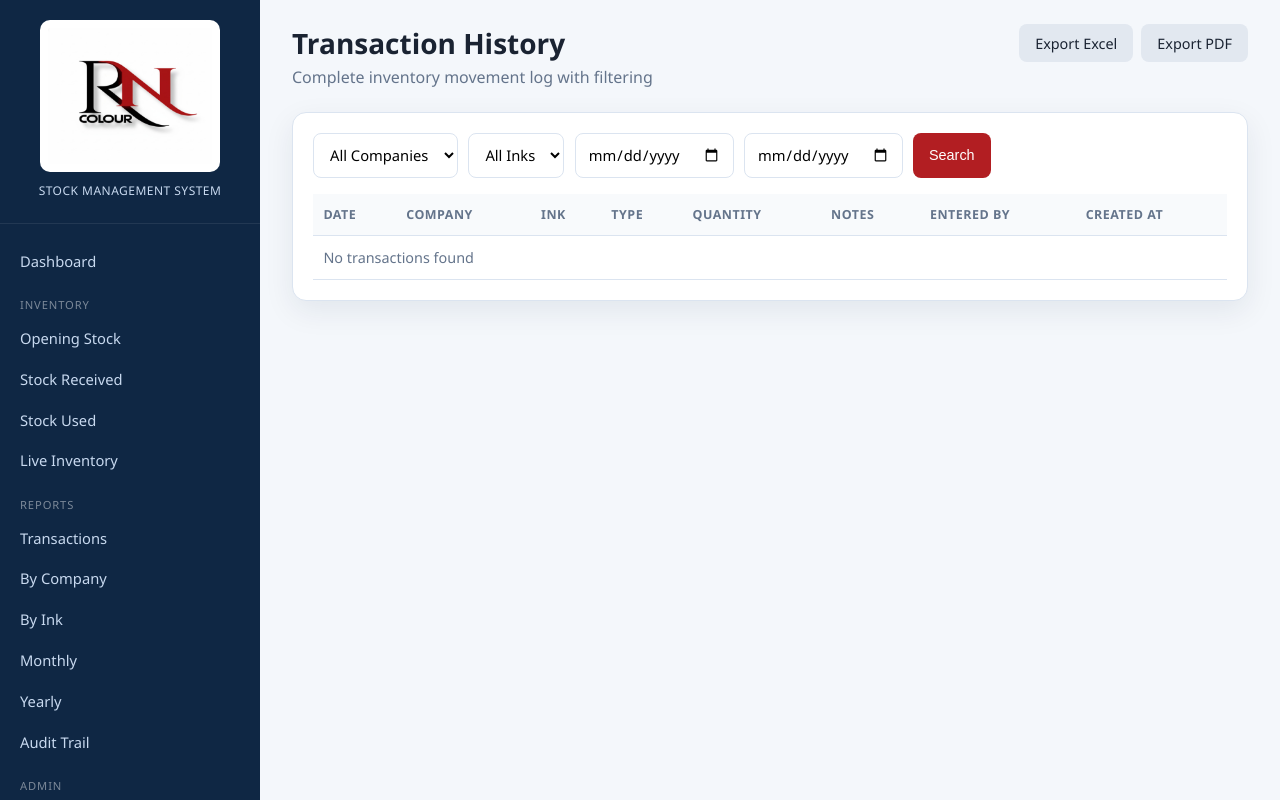
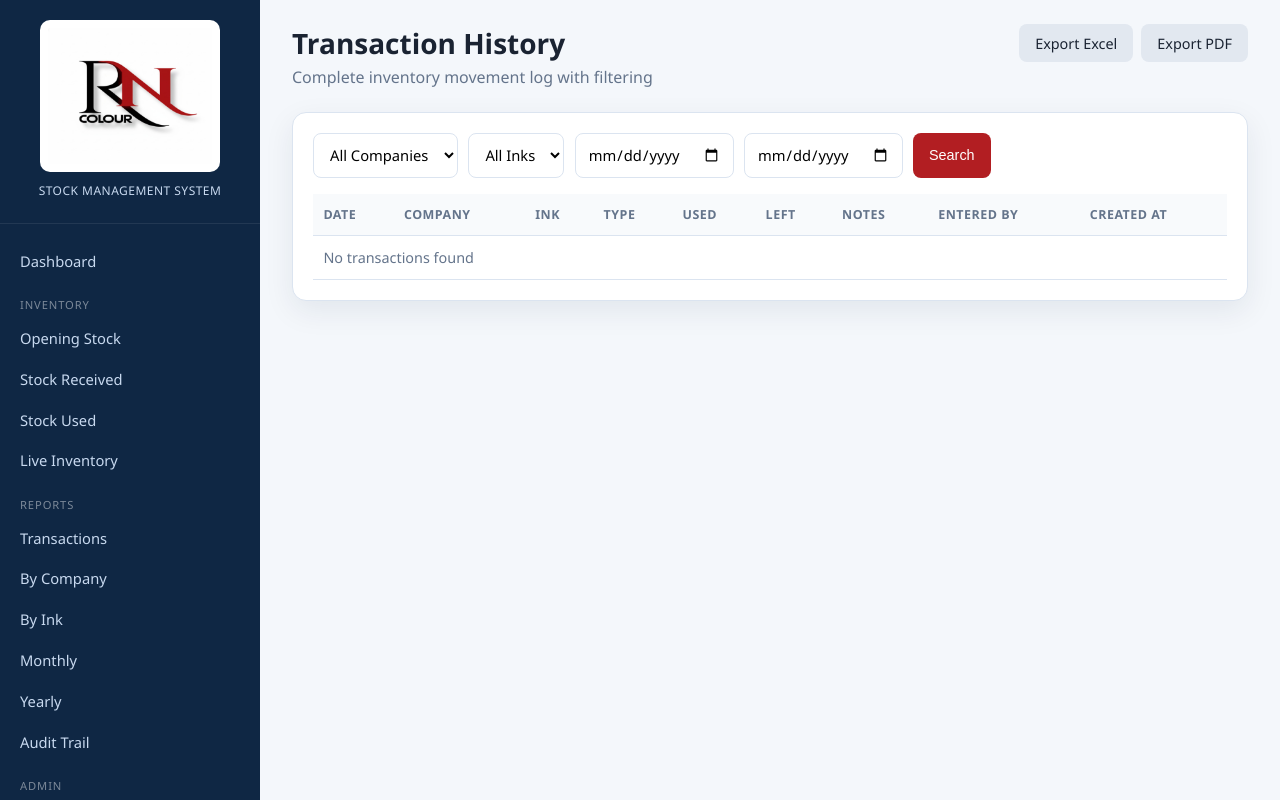
Before and after one commit to hamasakram/my-flask-app, a Flask app: page /reports/transactions in a window 1280 px wide. Run offline with Flask 3, Linux system fonts and the light colour scheme; a user stored in the database is signed in.

Commit message:
Store and display quantity left on stock usage records.
Co-authored-by: Cursor <cursoragent@cursor.com>

```diff
--- a/app/__init__.py
+++ b/app/__init__.py
@@ -37,6 +37,9 @@ def create_app(config_class=Config):
 
     with app.app_context():
         db.create_all()
+        from app.schema import ensure_schema
+
+        ensure_schema()
         from app.seed import seed_database
 
         seed_database()
--- a/app/models.py
+++ b/app/models.py
@@ -71,6 +71,7 @@ class InventoryTransaction(db.Model):
     ink_type_id = db.Column(db.Integer, db.ForeignKey("ink_types.id"), nullable=False)
     transaction_type = db.Column(db.String(50), nullable=False)
     quantity = db.Column(db.Float, nullable=False)
+    quantity_left = db.Column(db.Float, nullable=True)
     transaction_date = db.Column(db.Date, nullable=False)
     notes = db.Column(db.Text)
     created_by_id = db.Column(db.Integer, db.ForeignKey("users.id"))
--- a/app/routes/inventory.py
+++ b/app/routes/inventory.py
@@ -191,6 +191,7 @@ def use_stock():
             ink_type_id=ink_type_id,
             transaction_type=InventoryTransaction.TRANSACTION_USED,
             quantity=quantity_used,
+            quantity_left=quantity_left,
             transaction_date=parsed_date,
             notes=notes,
             created_by_id=current_user.id,
--- a/app/services/export.py
+++ b/app/services/export.py
@@ -92,7 +92,7 @@ def export_transactions_excel(transactions):
     ws = wb.active
     ws.title = "Transactions"
 
-    headers = ["Date", "Company", "Ink Type", "Type", "Quantity", "Notes", "Entered By", "Created At"]
+    headers = ["Date", "Company", "Ink Type", "Type", "Used", "Left", "Notes", "Entered By", "Created At"]
     header_row = _add_excel_logo(ws)
     next_row = _write_excel_headers(ws, headers, header_row)
 
@@ -103,7 +103,8 @@ def export_transactions_excel(transactions):
             txn.company.name,
             txn.ink_type.name,
             txn.transaction_type,
-            txn.quantity,
+            txn.quantity if txn.transaction_type == "Stock Used" else "",
+            txn.quantity_left if txn.transaction_type == "Stock Used" else txn.quantity,
             txn.notes or "",
             txn.created_by.username if txn.created_by else "",
             txn.created_at.strftime("%Y-%m-%d %H:%M"),
--- a/app/templates/transactions.html
+++ b/app/templates/transactions.html
@@ -38,7 +38,8 @@
                 <th>Company</th>
                 <th>Ink</th>
                 <th>Type</th>
-                <th>Quantity</th>
+                <th>Used</th>
+                <th>Left</th>
                 <th>Notes</th>
                 <th>Entered By</th>
                 <th>Created At</th>
@@ -51,13 +52,20 @@
                 <td>{{ txn.company.name }}</td>
                 <td>{{ txn.ink_type.name }}</td>
                 <td><span class="badge badge-{{ 'green' if txn.transaction_type == 'Stock Received' else 'orange' }}">{{ txn.transaction_type }}</span></td>
-                <td>{{ "%.1f"|format(txn.quantity) }}</td>
+                <td>{{ "%.1f"|format(txn.quantity) if txn.transaction_type == 'Stock Used' else '—' }}</td>
+                <td>
+                    {% if txn.transaction_type == 'Stock Used' %}
+                        {{ "%.1f"|format(txn.quantity_left) if txn.quantity_left is not none else '—' }}
+                    {% else %}
+                        {{ "%.1f"|format(txn.quantity) }}
+                    {% endif %}
+                </td>
                 <td>{{ txn.notes or '—' }}</td>
                 <td>{{ txn.created_by.username if txn.created_by else '—' }}</td>
                 <td>{{ txn.created_at.strftime('%d-%m-%Y %H:%M') }}</td>
             </tr>
             {% else %}
-            <tr><td colspan="8" class="empty">No transactions found</td></tr>
+            <tr><td colspan="9" class="empty">No transactions found</td></tr>
             {% endfor %}
         </tbody>
     </table>
--- a/app/templates/use_stock.html
+++ b/app/templates/use_stock.html
@@ -66,6 +66,7 @@
                 <th>Date</th>
                 <th>Company</th>
                 <th>Ink</th>
+                <th>Left</th>
                 <th>Used</th>
                 <th>Where Used / Notes</th>
                 <th>Entered By</th>
@@ -77,12 +78,13 @@
                 <td>{{ txn.transaction_date.strftime('%d-%m-%Y') }}</td>
                 <td>{{ txn.company.name }}</td>
                 <td>{{ txn.ink_type.name }}</td>
+                <td>{{ "%.1f"|format(txn.quantity_left) if txn.quantity_left is not none else '—' }}</td>
                 <td>{{ "%.1f"|format(txn.quantity) }}</td>
                 <td>{{ txn.notes or '—' }}</td>
                 <td>{{ txn.created_by.username if txn.created_by else '—' }}</td>
             </tr>
             {% else %}
-            <tr><td colspan="6" class="empty">No usage records yet</td></tr>
+            <tr><td colspan="7" class="empty">No usage records yet</td></tr>
             {% endfor %}
         </tbody>
     </table>
```
Also changed, not shown: app/schema.py (added, +16 -0 lines).
